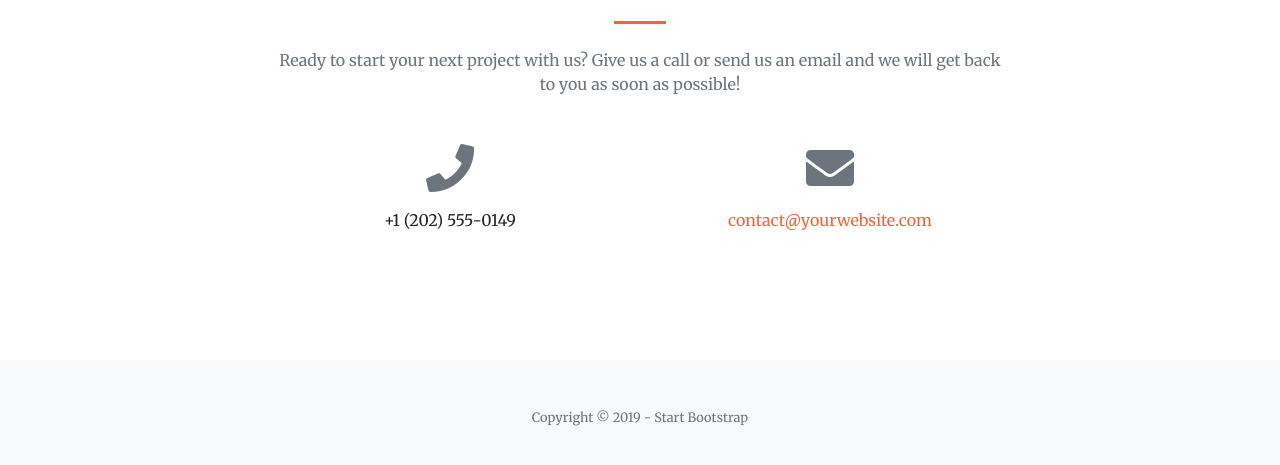
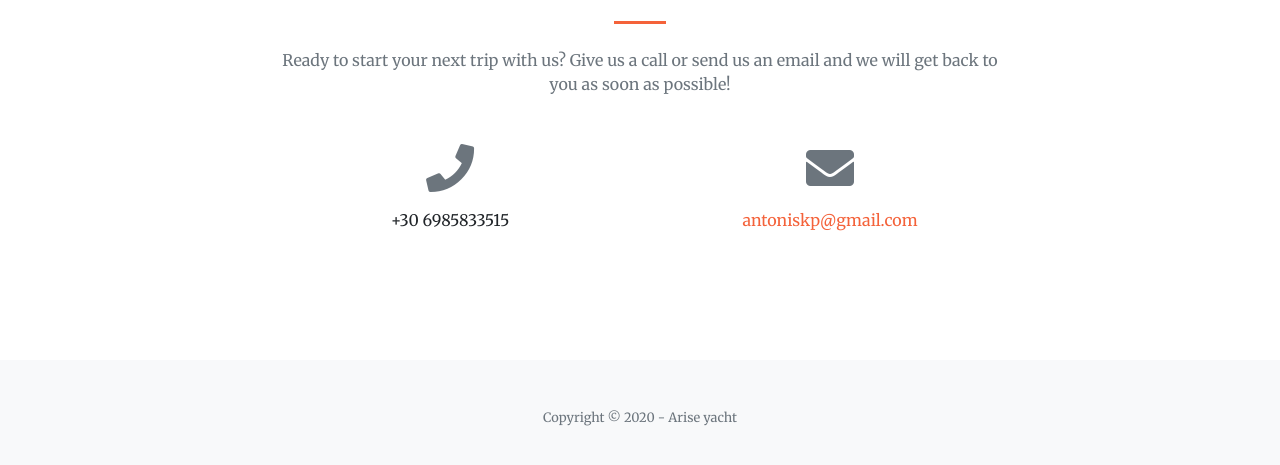
Before and after one commit to AriseYacht/ariseyacht.github.io, a website with bundled scripts: page index.html in a window 1280 px wide. Shown: the part 2852-3317 px from the top of the page. Built offline with nearby package versions, Linux system fonts and the light colour scheme.

Commit message:
Update index.html

```diff
--- a/index.html
+++ b/index.html
@@ -222,18 +222,17 @@
         <div class="col-lg-8 text-center">
           <h2 class="mt-0">Let's Get In Touch!</h2>
           <hr class="divider my-4">
-          <p class="text-muted mb-5">Ready to start your next project with us? Give us a call or send us an email and we will get back to you as soon as possible!</p>
+          <p class="text-muted mb-5">Ready to start your next trip with us? Give us a call or send us an email and we will get back to you as soon as possible!</p>
         </div>
       </div>
       <div class="row">
         <div class="col-lg-4 ml-auto text-center mb-5 mb-lg-0">
           <i class="fas fa-phone fa-3x mb-3 text-muted"></i>
-          <div>+1 (202) 555-0149</div>
+          <div>+30 6985833515</div>
         </div>
         <div class="col-lg-4 mr-auto text-center">
           <i class="fas fa-envelope fa-3x mb-3 text-muted"></i>
-          <!-- Make sure to change the email address in anchor text AND the link below! -->
-          <a class="d-block" href="mailto:contact@yourwebsite.com">contact@yourwebsite.com</a>
+          <a class="d-block" href="mailto:antoniskp@gmail.com">antoniskp@gmail.com</a>
         </div>
       </div>
     </div>
@@ -242,7 +241,7 @@
   <!-- Footer -->
   <footer class="bg-light py-5">
     <div class="container">
-      <div class="small text-center text-muted">Copyright &copy; 2019 - Start Bootstrap</div>
+      <div class="small text-center text-muted">Copyright &copy; 2020 - Arise yacht</div>
     </div>
   </footer>
 
```
